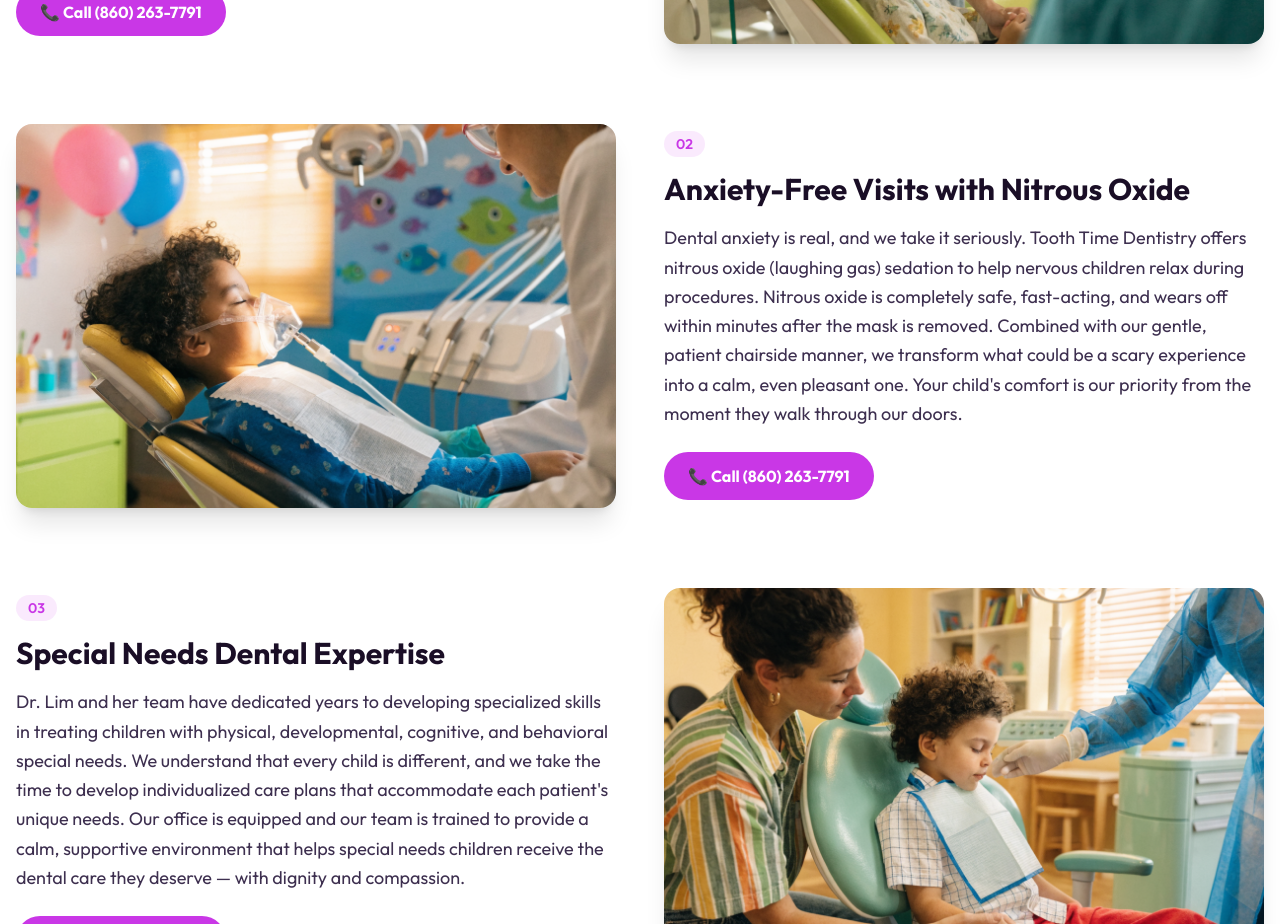
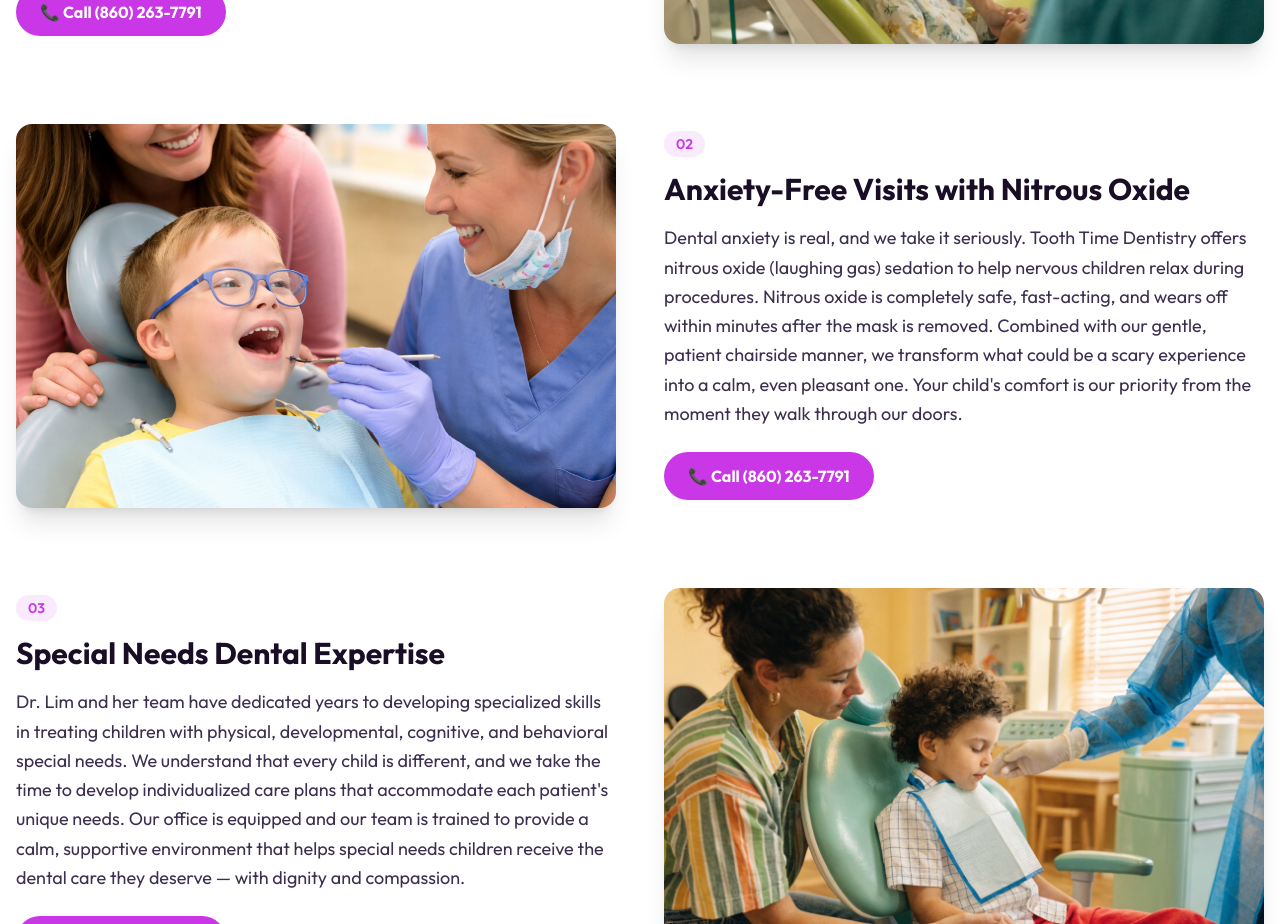
Before and after one commit to itsmeliobruh/tooth-time-dentistry, a Next.js app: page / in a window 1280 px wide. Shown: the part 3880-4804 px from the top of the page. Built offline with nearby package versions, Linux system fonts and the light colour scheme.

Commit message:
Replace nitrous oxide image with real office photo

```diff
--- a/src/components/WhyChooseUs.tsx
+++ b/src/components/WhyChooseUs.tsx
@@ -14,7 +14,7 @@ const reasons = [
   {
     title: 'Anxiety-Free Visits with Nitrous Oxide',
     body: "Dental anxiety is real, and we take it seriously. Tooth Time Dentistry offers nitrous oxide (laughing gas) sedation to help nervous children relax during procedures. Nitrous oxide is completely safe, fast-acting, and wears off within minutes after the mask is removed. Combined with our gentle, patient chairside manner, we transform what could be a scary experience into a calm, even pleasant one. Your child's comfort is our priority from the moment they walk through our doors.",
-    image: '/service-nitrous.png',
+    image: '/1767AB1F-A78E-4EDE-84EA-3E77290EBB95.PNG',
     imageAlt: 'Child relaxed with nitrous oxide at Tooth Time Dentistry Hartford CT',
     direction: 'right' as const,
   },
--- a/src/lib/services.ts
+++ b/src/lib/services.ts
@@ -178,7 +178,7 @@ export const services: Service[] = [
     metaTitle: 'Nitrous Oxide Sedation for Kids in Hartford, CT | Tooth Time Dentistry',
     metaDescription:
       'Safe laughing gas sedation for anxious children at Tooth Time Dentistry in Hartford, CT. Your child stays awake and comfortable. HUSKY accepted. Call (860) 263-7791.',
-    image: '/service-nitrous.png',
+    image: '/1767AB1F-A78E-4EDE-84EA-3E77290EBB95.PNG',
     imageAlt: 'Child relaxed with nitrous oxide mask at Tooth Time Dentistry Hartford CT',
     intro:
       'Dental anxiety is real — and at Tooth Time Dentistry in Hartford, CT, we take it seriously. Nitrous oxide (laughing gas) is the safest, most widely used sedation option in pediatric dentistry, helping children relax so they can receive the care they need comfortably and confidently.',
```
Also changed, not shown: public/1767AB1F-A78E-4EDE-84EA-3E77290EBB95.PNG (added).
